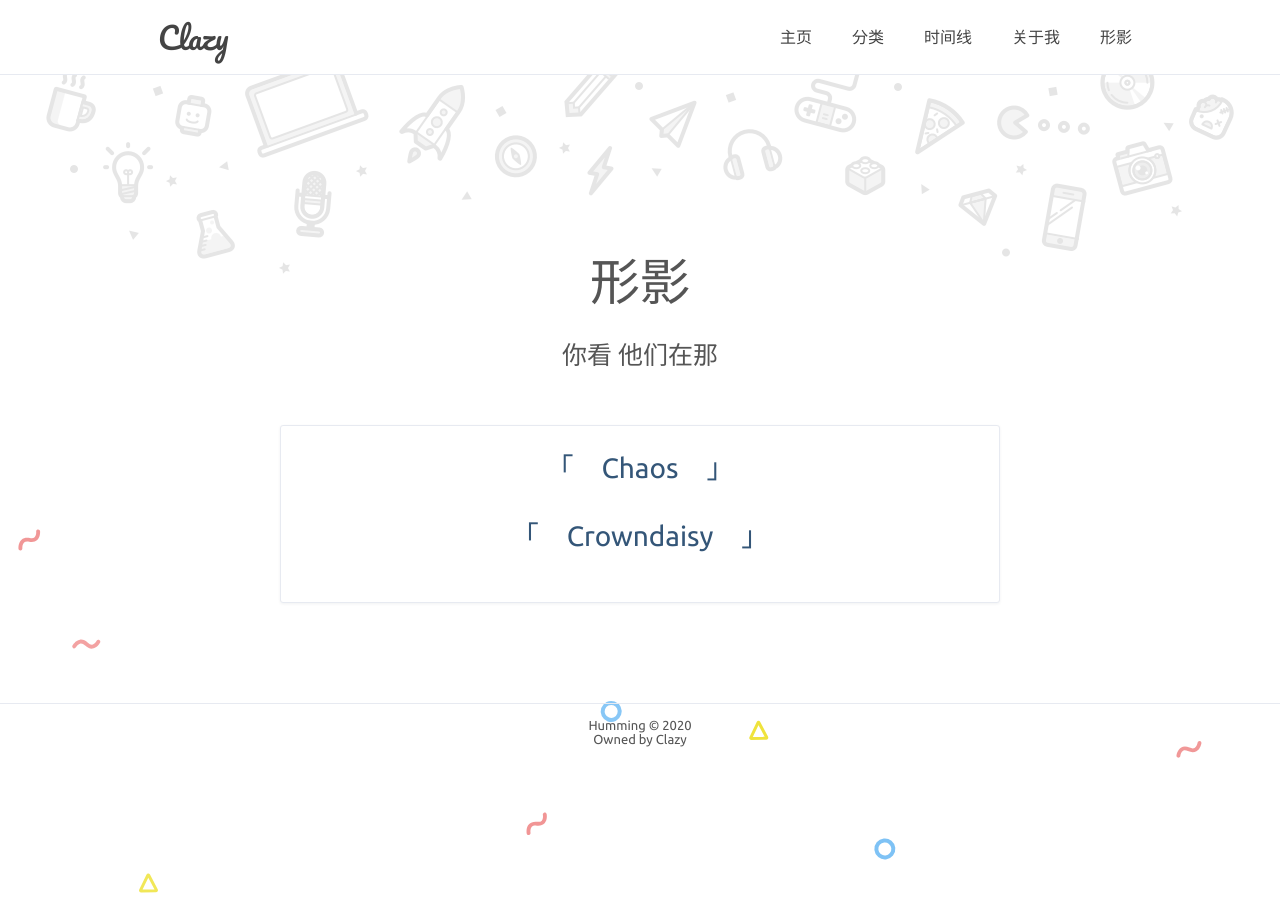
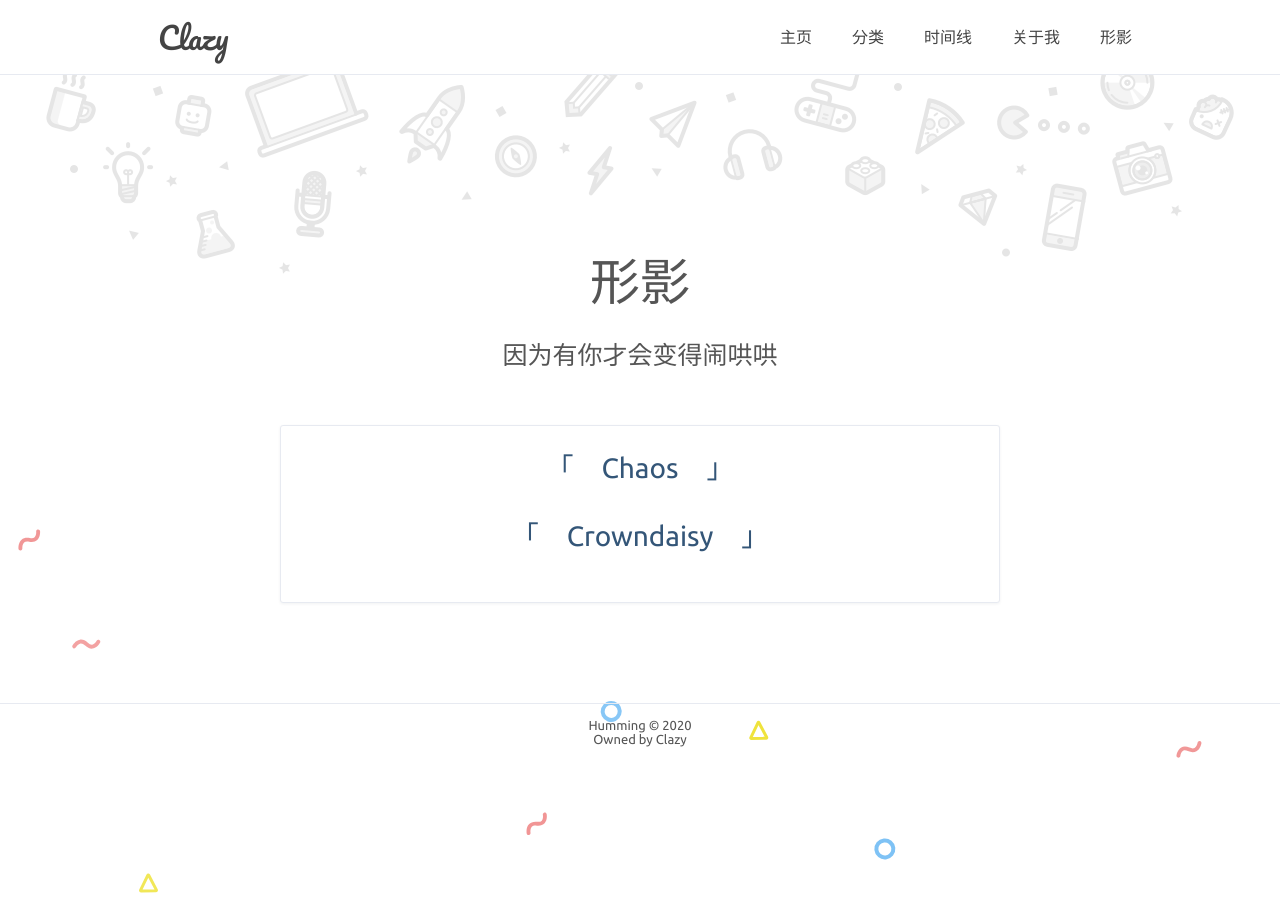
Before and after one commit to UpBoohai/UpBoohai.github.io, a Jekyll site: the page built from friendLink.html, in a window 1280 px wide. Built offline with Jekyll 4.4.1, drawn with Linux system fonts in a browser that asks for light colours; comment, search, counter and statistics services are not loaded.

Commit message:
modifyfriendlink

```diff
--- a/friendLink.html
+++ b/friendLink.html
@@ -2,7 +2,7 @@
 layout: default
 title: 形影
 page-title: 形影
-home-title: 你看 他们在那
+home-title: 因为有你才会变得闹哄哄
 description:
 ---
 
```
Also changed, not shown: 1 other file.
